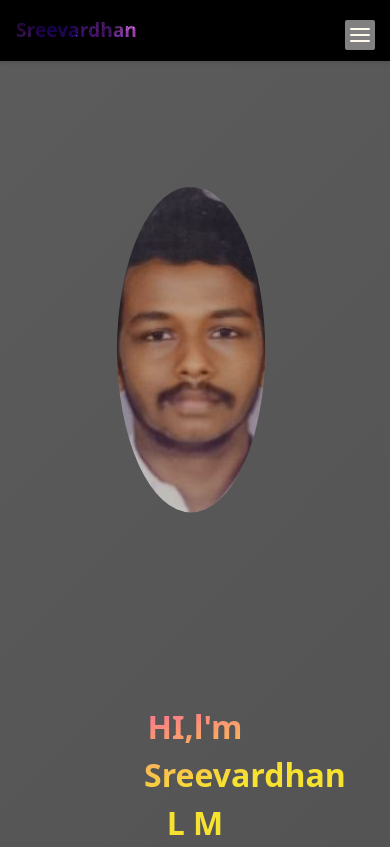
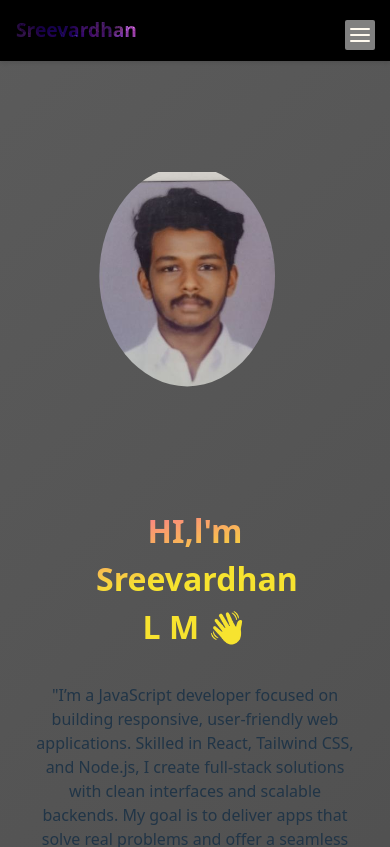
Before and after one commit to Sreevardhan2002-cell/Portfolio, a React (Vite) app: page / in a window 390 px wide. Shown: the top 847 px of the page. Built offline with nearby package versions, Linux system fonts and the light colour scheme.

Commit message:
Update in About-begin-sentence

```diff
--- a/src/CSS/About.css
+++ b/src/CSS/About.css
@@ -694,4 +694,21 @@
         height: 100%;
         width: 100%;
     }
+
+    @media(max-width: 500px){
+        .About-profile{
+        clip-path: ellipse(23% 37% at 49% 40%);
+        width: 22rem;
+        padding: 15px;
+        }
+        .Profile-photo{
+        width: 13rem;
+        }
+        .About-begin{
+            padding: 2rem 6rem;
+        }
+        .About-sentence{
+            padding: 0px 2rem;
+        }
+    }
 }
```
